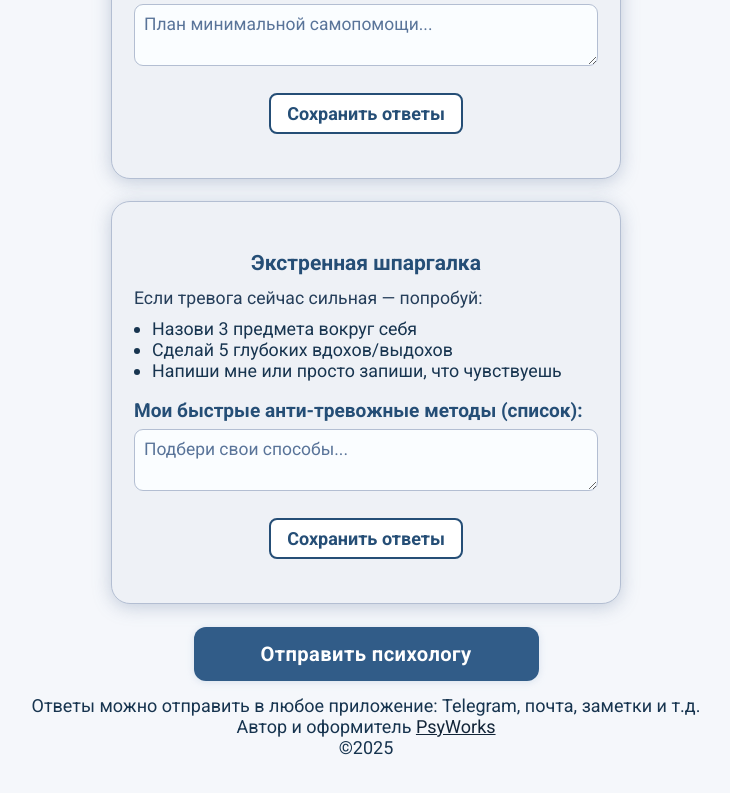
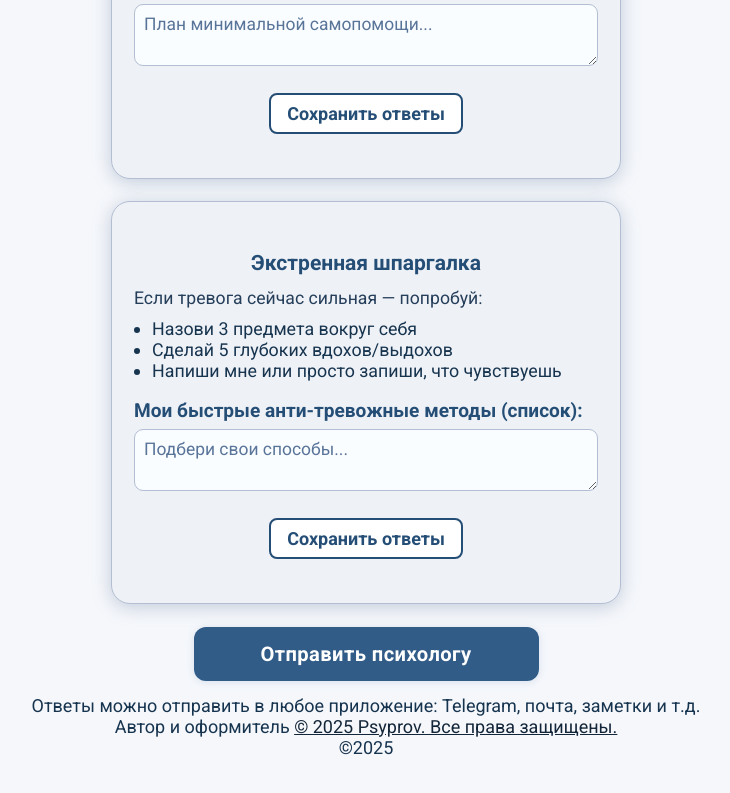
Before and after one commit to PsyWorks-lgtm/artyom, a plain HTML site: page index.html in a window 1280 px wide. Shown: the part 4154-4947 px from the top of the page, without its empty margins (274-1004 px from the left). Drawn offline with Linux system fonts and the light colour scheme.

Commit message:
Update index.html

```diff
--- a/index.html
+++ b/index.html
@@ -376,7 +376,7 @@
   <div class="info">
     <span>Ответы можно отправить в любое приложение: Telegram, почта, заметки и т.д.</span><br/>
 Автор и оформитель
-  <a href="https://t.me/mozg4e" style="color:#132538; text-decoration:underline;" target="_blank">PsyWorks</a><br/>
+  <a href="https://psyprov.ru" style="color:#132538; text-decoration:underline;" target="_blank">© 2025 Psyprov. Все права защищены.</a><br/>
 ©2025
   </div>
   </form>
```
